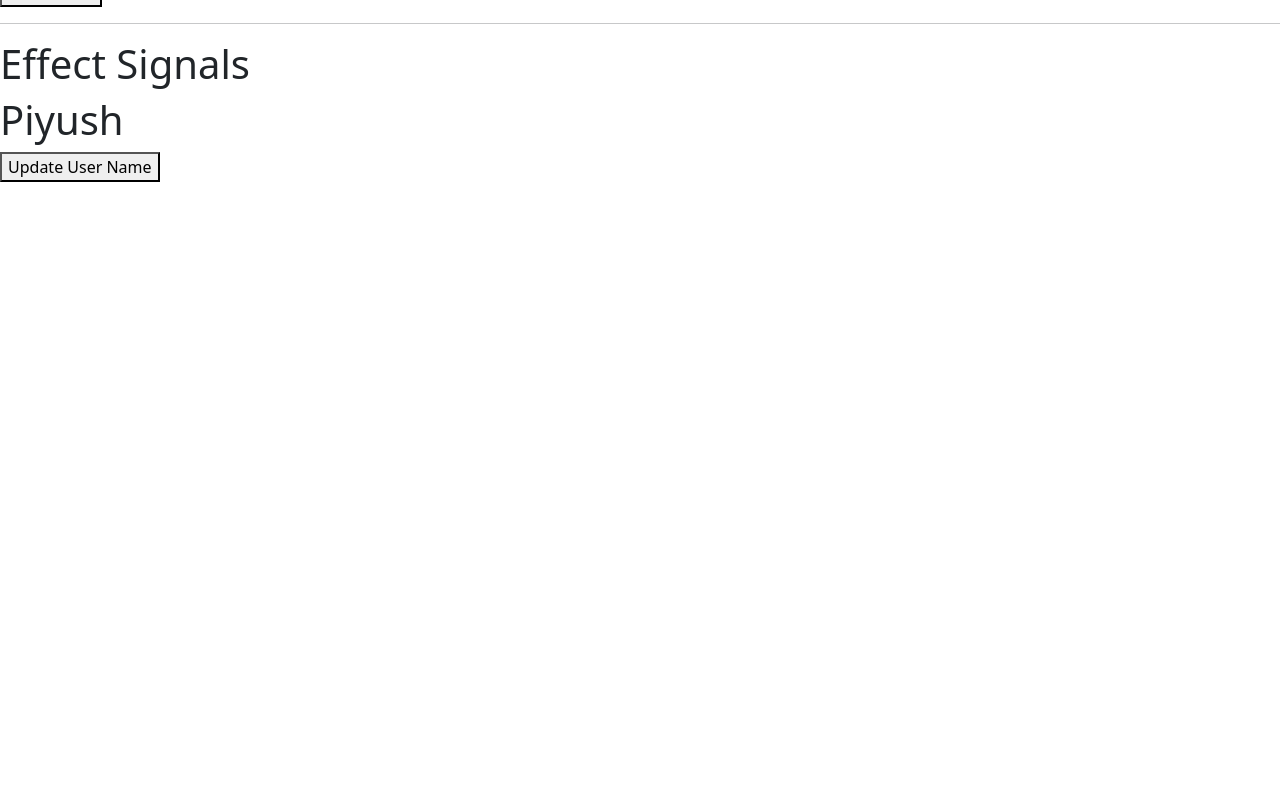
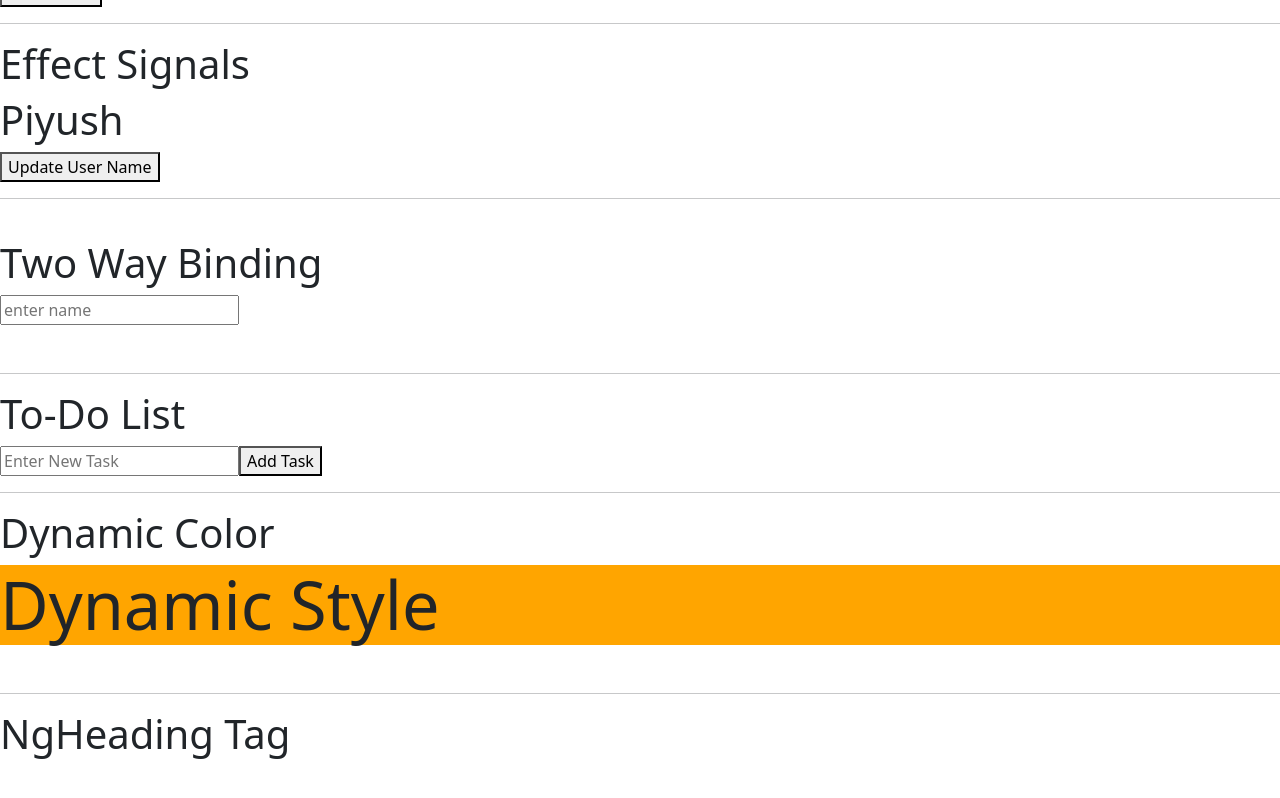
Before and after one commit to Piyush-Joshi-WaiTech/Angular_Course, an Angular app: page / in a window 1280 px wide. Shown: the part 849-1647 px from the top of the page. Before the commit the page ends 1479 px from the top, so only its background shows below. Built offline with nearby package versions, Linux system fonts and the light colour scheme.

Commit message:
Add task management features with dynamic styling and two-way binding

```diff
--- a/src/app/app.component.css
+++ b/src/app/app.component.css
@@ -37,3 +37,8 @@
 .btn-group button:hover {
   transform: scale(1.05);
 }
+.task-list {
+  display: flex;
+  justify-content: space-between;
+  list-style: none;
+}
--- a/src/app/app.component.html
+++ b/src/app/app.component.html
@@ -48,4 +48,47 @@
 @if (displayHeading()) {
 <h1 style="background-color: green">Heading Appears!</h1>
 }
-<div class="container text-center mt-5" style="min-height: 50vh"></div>
+
+<br />
+<hr />
+
+<br />
+<h1>Two Way Binding</h1>
+<!-- <input [(ngModel)]="name" type="text" placeholder="Enter Name" />
+<h1>{{ name }}</h1> -->
+
+<input type="text" (input)="changeName($event)" placeholder="enter name" />
+<h1>{{ name }}</h1>
+
+<!--ToDo List Task-->
+<br />
+<hr />
+
+<h1>To-Do List</h1>
+<input type="text" [(ngModel)]="task" placeholder="Enter New Task" />
+<button (click)="addTask()">Add Task</button>
+
+@for(task of taskList; track task.id){
+<ul class="task-list">
+  <li>{{ task.id }}</li>
+  <li>{{ task.task }}</li>
+  <li><button (click)="deleteTask(task.id)">Delete</button></li>
+</ul>
+}
+
+<br />
+<hr />
+
+<h1>Dynamic Color</h1>
+<h1 [style.backgroundColor]="bgColor" [style.fontSize.pt]="fontSize">
+  Dynamic Style
+</h1>
+
+<!--Directives-->
+<br />
+<hr />
+
+<h1 *ngIf="show">NgHeading Tag</h1>
+
+<!-- Increase Height -->
+<div class="con tainer text-center mt-5" style="min-height: 50vh"></div>
--- a/src/app/app.component.ts
+++ b/src/app/app.component.ts
@@ -1,7 +1,10 @@
 import { Component, effect, signal, WritableSignal } from '@angular/core';
+import { FormsModule } from '@angular/forms';
+import { NgIf } from '@angular/common';
 
 @Component({
   selector: 'app-root',
+  imports: [FormsModule, NgIf],
   templateUrl: './app.component.html',
   styleUrl: './app.component.css',
 })
@@ -25,7 +28,7 @@ export class AppComponent {
     });
 
     effect(() => {
-      if (this.count2() >= 2) {
+      if (this.count2() >= 1) {
         this.displayHeading.set(true);
         setTimeout(() => {
           this.displayHeading.set(false);
@@ -66,4 +69,32 @@ export class AppComponent {
   incrementCount() {
     this.count2.set(this.count2() + 1);
   }
+
+  name = '';
+  changeName(event: Event) {
+    const val = (event.target as HTMLInputElement).value;
+    this.name = val;
+  }
+
+  task = '';
+  taskList: { id: number; task: string }[] = [];
+
+  addTask() {
+    this.taskList.push({
+      id: this.taskList.length + 1,
+      task: this.task,
+    });
+    this.task = '';
+    console.log(this.taskList);
+  }
+  deleteTask(taskId: number) {
+    this.taskList = this.taskList
+      .filter((item) => item.id !== taskId)
+      .map((item, index) => ({ id: index + 1, task: item.task }));
+  }
+
+  bgColor = 'orange';
+  fontSize = '50';
+
+  show = true;
 }
```
